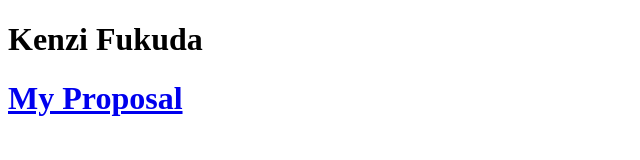
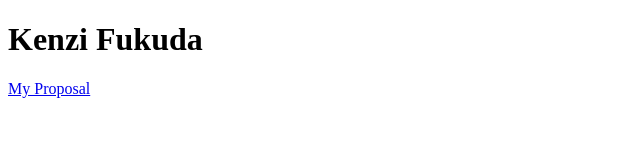
Before and after one commit to kenzifukuda/MIS3690-FinalProject, a plain HTML site: page index.html in a window 1280 px wide. Shown: the whole page, without its empty margins (0-640 px from the left). Drawn offline with Linux system fonts and the light colour scheme.

Commit message:
Update index.html

```diff
--- a/index.html
+++ b/index.html
@@ -9,6 +9,9 @@
     <h1>Kenzi Fukuda</h1>
 
 
-    <a href="proposal.html"><h1>My Proposal</h1></a>
+    <p>
+        <a href="proposal.html">My Proposal</a>
+    </p>
+
 </body>
 </html>
```
